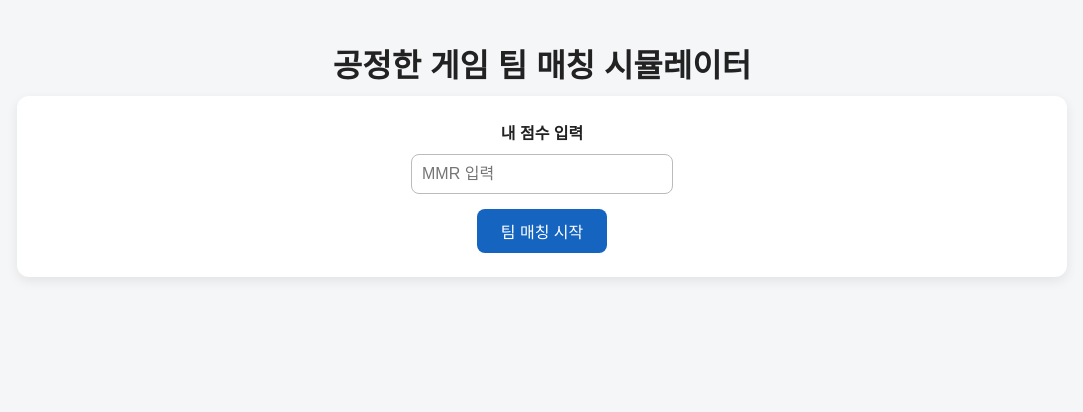
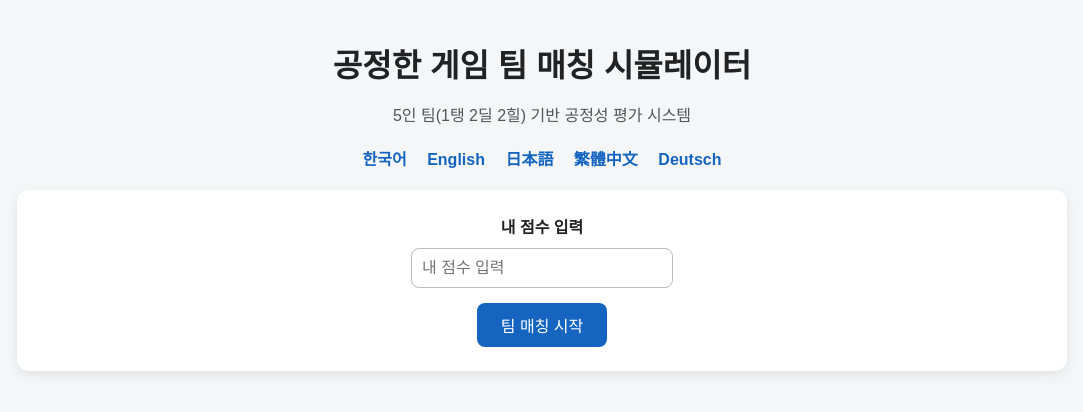
Before and after one commit to saeyes/elo, a Flask app: page / in a window 1280 px wide. Shown: the top 412 px of the page, without its empty margins (98-1181 px from the left). Run offline with Flask 3, Linux system fonts and the light colour scheme.

Commit message:
Update index.html

```diff
--- a/matching_project/templates/index.html
+++ b/matching_project/templates/index.html
@@ -2,41 +2,53 @@
 <html lang="{{ lang }}">
 <head>
     <meta charset="UTF-8">
+    <meta name="viewport" content="width=device-width, initial-scale=1.0">
     <title>{{ text.title }}</title>
     <link rel="stylesheet" href="{{ url_for('static', filename='style.css') }}">
 </head>
 <body>
+    <div class="container">
+        <h1>{{ text.title }}</h1>
+        <p class="subtitle">{{ text.subtitle }}</p>
 
-<div class="container">
-
-    <h1>{{ text.title }}</h1>
+        <div class="language-box">
+            <a href="/?lang=ko">한국어</a>
+            <a href="/?lang=en">English</a>
+            <a href="/?lang=ja">日本語</a>
+            <a href="/?lang=zh">繁體中文</a>
+            <a href="/?lang=de">Deutsch</a>
+        </div>
 
         <form method="POST" class="card">
-        <label>{{ text.input_label }}</label>
-        <input type="number" name="skill" min="0" max="5000"
+            <label for="skill">{{ text.input_label }}</label>
+            <input type="number" id="skill" name="skill" min="0" max="5000"
                    value="{{ skill_value }}"
-               placeholder="MMR 입력" required>
+                   placeholder="{{ text.input_label }}" required>
             <button type="submit">{{ text.button }}</button>
         </form>
 
-    <!-- ❌ 매칭 실패 메시지 -->
+        <!-- ❌ 매칭 실패 -->
         {% if error %}
         <div class="summary-box">
             <p>{{ error }}</p>
         </div>
         {% endif %}
 
-    <!-- 🔥 결과 영역 -->
+        <!-- 🔥 매칭 결과 -->
         {% if result %}
+        <div class="result card">
+            <h2>{{ text.result_title }}</h2>
 
             <div class="summary-box">
-        <p>팀 A 평균 점수: {{ result.avg_team1 }}</p>
-        <p>팀 B 평균 점수: {{ result.avg_team2 }}</p>
-        <p>예상 승률: {{ result.win_prob }}%</p>
+                <p><strong>{{ text.avg_team1 }}</strong>: {{ result.avg_team1 }}</p>
+                <p><strong>{{ text.avg_team2 }}</strong>: {{ result.avg_team2 }}</p>
+                <p><strong>{{ text.win }}</strong>: {{ result.win_prob }}%</p>
             </div>
 
-    <div class="card">
-        <h3>팀 A</h3>
+            <div class="team-section">
+                <!-- 팀 A -->
+                <div class="card team-card">
+                    <h3>{{ text.team_a }}</h3>
                     {% for p in result.team1 %}
                     <p>
                         {% if p.role == "tank" %}🛡️{% endif %}
@@ -47,8 +59,9 @@
                     {% endfor %}
                 </div>
 
-    <div class="card">
-        <h3>팀 B</h3>
+                <!-- 팀 B -->
+                <div class="card team-card">
+                    <h3>{{ text.team_b }}</h3>
                     {% for p in result.team2 %}
                     <p>
                         {% if p.role == "tank" %}🛡️{% endif %}
@@ -58,29 +71,32 @@
                     </p>
                     {% endfor %}
                 </div>
+            </div>
 
             <!-- 공정성 -->
             <div class="summary-box">
-        <p>평균 차이: {{ result.fair_avg }}</p>
-        <p>표준편차: {{ result.fair_std }}</p>
+                <h3>{{ text.fairness }}</h3>
+                <p>{{ text.avg_diff }}: {{ result.fair_avg }}</p>
+                <p>{{ text.std_dev }}: {{ result.fair_std }}</p>
+                <p>{{ text.team1_balance }}: {{ result.team1_balance }}</p>
+                <p>{{ text.team2_balance }}: {{ result.team2_balance }}</p>
             </div>
 
-    <!-- 🔥 승리 버튼 -->
-    <form method="POST" action="/result">
-        <button name="result" value="A">Team A 승리</button>
-        <button name="result" value="B">Team B 승리</button>
+            <!-- 🔥 승패 버튼 -->
+            <form method="POST" action="/result" class="summary-box">
+                <button name="result" value="A">🏆 {{ text.team_a }} 승리</button>
+                <button name="result" value="B">🏆 {{ text.team_b }} 승리</button>
             </form>
 
-    <!-- 🔥 승패 결과 표시 -->
+            <!-- 🔥 결과 표시 -->
             {% if last_result %}
             <div class="summary-box">
-        <p>{{ last_result }}</p>
+                <p><strong>{{ last_result }}</strong></p>
             </div>
             {% endif %}
 
+        </div>
         {% endif %}
-
     </div>
-
 </body>
 </html>
```
Lines whose indentation alone changed are shown as unchanged.
